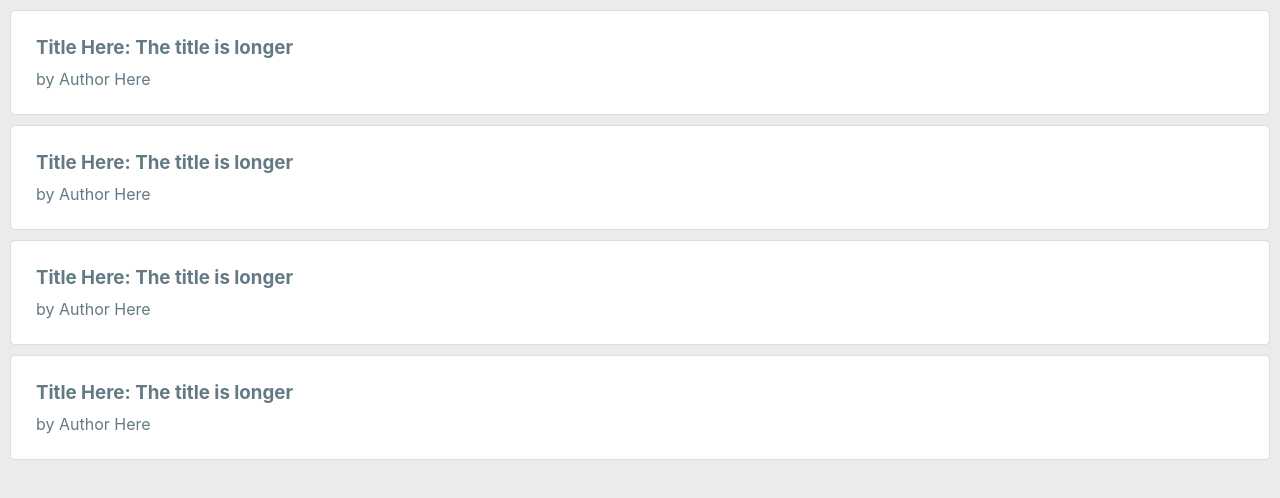
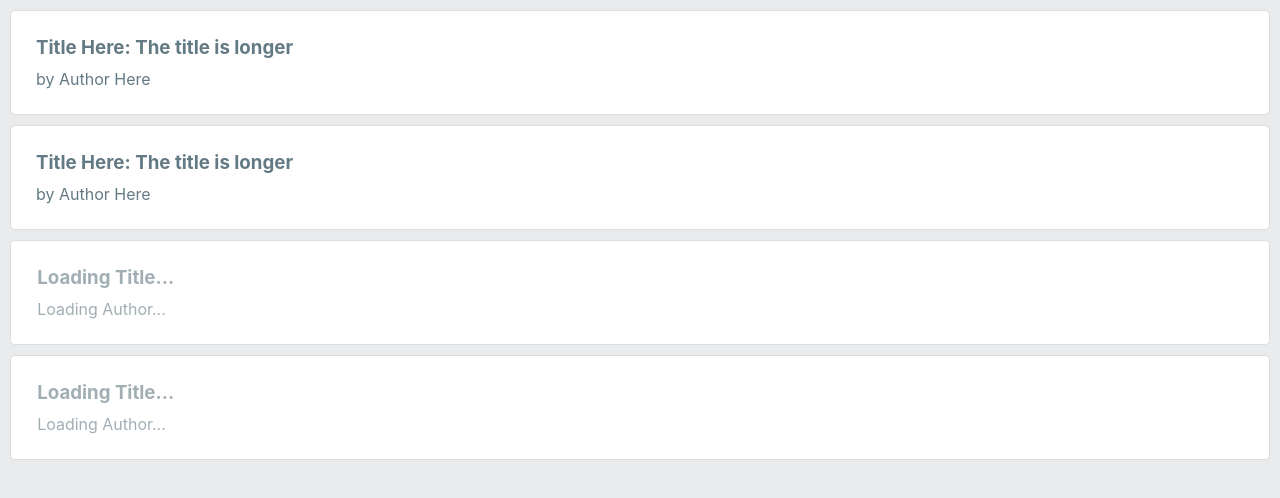
Before and after one commit to johndwatt/Newsletter-Search-App, a React (Create React App) app: page / in a window 1280 px wide. Shown: the top 498 px of the page. Built offline with nearby package versions, Linux system fonts and the light colour scheme.

Commit message:
adds loading animations and article container for demo

```diff
--- a/src/App.css
+++ b/src/App.css
@@ -11,3 +11,18 @@ body {
 	transform: scale(1);
 	animation: pulse 1s infinite;
 }
+
+@keyframes pulse {
+	0% {
+		opacity: 1;
+        transform: scale(1);
+	}
+	50% {
+		opacity: 0.6;
+        transform: scale(0.998);
+	}
+	100% {
+		opacity: 1;
+        transform: scale(1);
+	}
+}
--- a/src/App.js
+++ b/src/App.js
@@ -1,13 +1,11 @@
 import './App.css';
-import Article from "./components/Article";
+
+import ArticleContainer from "./components/ArticleContainer";
 
 function App() {
   return (
     <div className="App">
-      <Article />
-      <Article />
-      <Article />
-      <Article />
+      <ArticleContainer />
     </div>
   );
 }
--- a/src/components/ArticleContainer.js
+++ b/src/components/ArticleContainer.js
@@ -1,11 +1,17 @@
 import React from 'react';
+
+import Article from './Article'
+import Loading from './Loading'
 
 import "../styles/ArticleContainer.css"
 
 function ArticleContainer(props) {
     return (
         <main className='article-container'>
-
+            <Article />
+            <Article />
+            <Loading />
+            <Loading />
         </main>
     );
 }
--- a/src/components/Loading.js
+++ b/src/components/Loading.js
@@ -1,13 +1,14 @@
 import React from 'react';
 
-import "../../styles/Article.css"
+import "../styles/Article.css"
+import "../styles/Loading.css"
 
 function Loading(props) {
     return (
         <div className='loading-container'>
-            <section className='article-box'>
-                <h3 className='article-title'>Loading Title...</h3>
-                <p className='article-author'>Loading Author...</p>
+            <section className='article-box loading-box'>
+                <h3 className='article-title loading'>Loading Title...</h3>
+                <p className='article-author loading'>Loading Author...</p>
             </section>
         </div>
     );
--- /dev/null
+++ b/src/styles/Loading.css
@@ -0,0 +1,10 @@
+@import url(accessories.css);
+
+.loading-box {
+    color: var(--text-dark);;
+}
+
+.loading-box:hover {
+    background-color: var(--item);
+    color: var(--text-dark);;
+}
```
